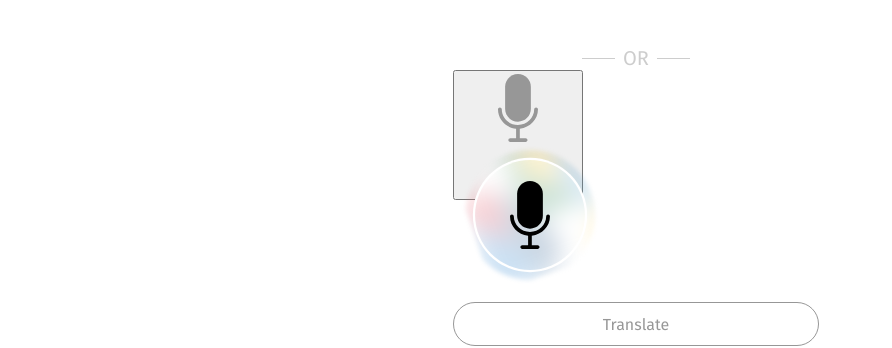
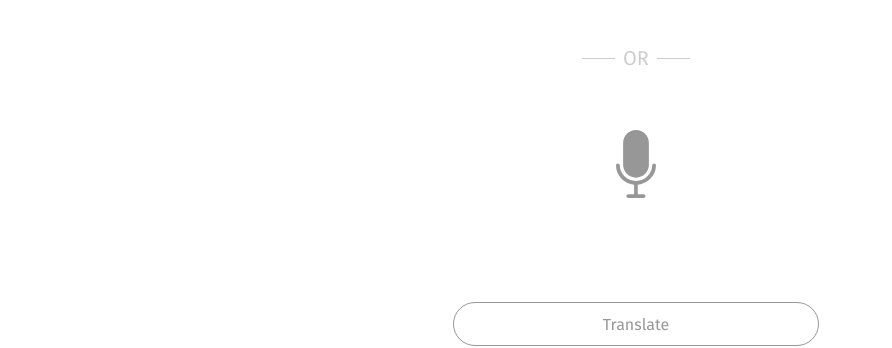
Before and after one commit to alexisraya/idm-371-word-for, a SvelteKit app: page / in a window 1280 px wide. Shown: the part 420-768 px from the top of the page, without its empty margins (0-892 px from the left). Built offline with nearby package versions, Linux system fonts and the light colour scheme; no server answers.

Commit message:
Image swaps on click
Got the functionality and styling working.

Will be working on microanimation next

```diff
--- a/src/routes/+page.svelte
+++ b/src/routes/+page.svelte
@@ -200,8 +200,11 @@
                 <hr>
             </div>
             <button class="record-button" type="button" on:click={handleAudio}>
+                {#if isRecording}
+                <img class="record-icon-active" src={microphoneActive} alt="record-icon">
+                {:else}
                 <img class="record-icon-inactive" src={microphone} alt="record-icon">
-                <img class="record-icon-active" src={microphoneActive} alt="record-icon">
+                {/if}
             </button>
         </div>
 
@@ -553,9 +556,24 @@
     /* Record button */
 
     .record-button {
-        width: 8.125rem;
-        height: 8.125rem;
+        /* Clear Styles */
+        background: none;
+        color: inherit;
+        border: none;
+        padding-top: 3rem;
+        font: inherit;
+        cursor: pointer;
+        outline: inherit;
+
+        /* Layout */
+        width: 8.8rem;
+        height: 8.8rem;
+        align-items: center;
         flex-shrink: 0;
+        display: flex;
+        justify-content: center;
+        margin: auto;
+
     }
 
 
```
